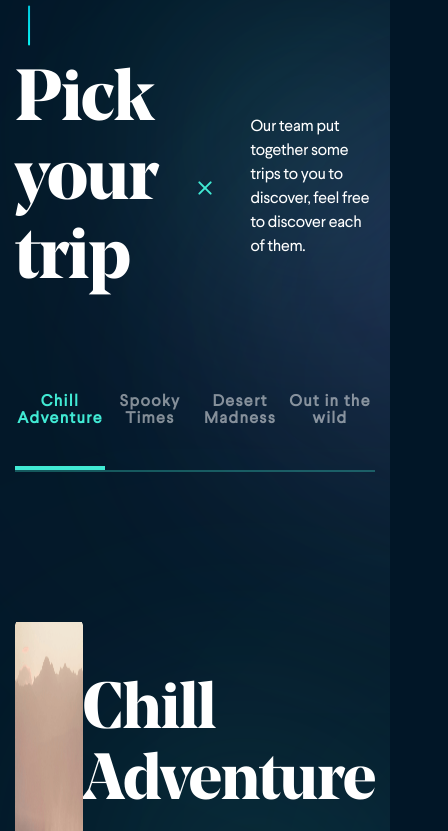
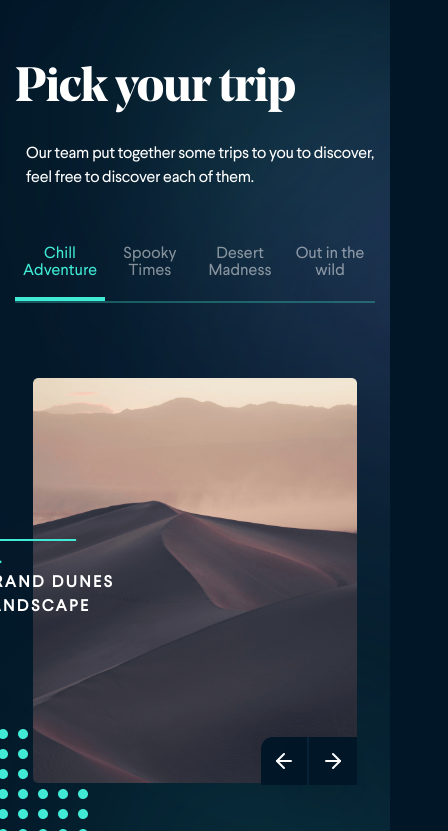
Before and after one commit to AdigaGhojah/assessment, a Vue app: page / in a window 390 px wide. Shown: the part 1013-1844 px from the top of the page, 448 px wide, since content can reach past the window. Built offline with nearby package versions, Linux system fonts and the light colour scheme; a web font is replaced by a local one.

Commit message:
finished responsive

```diff
--- a/src/App.vue
+++ b/src/App.vue
@@ -57,6 +57,9 @@ body {
   font-display: swap;
 }
 
+.flex-wrap{
+  flex-wrap: wrap;
+}
 .space-between {
   justify-content: space-between;
 }
--- a/src/components/button/button.vue
+++ b/src/components/button/button.vue
@@ -58,8 +58,7 @@ export default {
 }
 @media only screen and (max-width: 767.5px) {
   .btn {
-    width: 90px;
-    padding:0;
+    padding:0 24px;
     font-size: 14px;
     line-height: 48px;
     border-radius: 24px;
--- a/src/components/lowerComponent/lowerComponent.vue
+++ b/src/components/lowerComponent/lowerComponent.vue
@@ -1,7 +1,7 @@
 <template>
   <div id="lowerPart">
     <div class="container">
-      <div class="d-flex align-center">
+      <div class="d-flex align-center flex-wrap">
         <h3 class="section-title">Pick your trip</h3>
         <p class="sub-title">
           Our team put together some trips to you to discover, feel free to
@@ -47,14 +47,14 @@
           />
         </div>
       </div>
-      <share-icons cClass="horizontal" :showText="true"/>
+      <share-icons cClass="horizontal" :showText="true" />
     </div>
   </div>
 </template>
 
 <script>
 import cButton from "../button/button.vue";
-import ShareIcons from '../share-icons/share-icons.vue';
+import ShareIcons from "../share-icons/share-icons.vue";
 export default {
   components: {
     cButton,
@@ -65,6 +65,11 @@ export default {
 
 <!-- Add "scoped" attribute to limit CSS to this component only -->
 <style scoped>
+@media only screen and (min-width: 1920.5px) {
+  #lowerPart::after {
+    background-size: cover;
+  }
+}
 #lowerPart {
   width: 100%;
   position: relative;
@@ -77,7 +82,6 @@ export default {
   height: fill-available;
   top: 0;
   position: absolute;
-  /* background-image: url(/img/bg-lights.a643be40.svg); */
   background-image: url("~@/assets/imgs/bg-lights.svg");
   display: block;
   margin-top: -260px;
@@ -241,7 +245,7 @@ export default {
   height: 12px;
   border-top: 2px solid #41ead4;
   border-left: 2px solid #41ead4;
-  margin-top:-16px;
+  margin-top: -16px;
 }
 .img-number {
   font-weight: 800;
@@ -258,4 +262,92 @@ export default {
   line-height: 150%;
   letter-spacing: 0.15em;
 }
+@media only screen and (max-width: 1440px) {
+  .trip-card {
+    justify-content: center;
+    max-width: 100%;
+  }
+  .img-container {
+    margin-right: 75px;
+    max-width: 375px;
+  }
+  .trip-title {
+    font-size: 40px;
+  }
+}
+@media only screen and (max-width: 1024px) {
+  .trip-card {
+    flex-direction: column;
+    align-items: center;
+  }
+  .img-container {
+    margin-right: 0;
+  }
+  .section-title {
+    margin: 0 0 10px 0;
+    font-size: 56px;
+    width: 100%;
+  }
+  .sub-title {
+    margin-left: auto;
+  }
+  .sub-title::before,
+  .sub-title::after {
+    display: none;
+  }
+  .info-container {
+    margin-top: 56px;
+  }
+  .buttons-container {
+    bottom: 4px;
+  }
+  .img-controllers {
+    width: 48px;
+    height: 48px;
+  }
+}
+@media only screen and (max-width: 767.5px) {
+  #lowerPart {
+    background-size: cover;
+    padding-bottom: 50px;
+  }
+  .tabs {
+    margin: 40px 0 75px;
+  }
+  .tab {
+    padding-bottom: 16px;
+  }
+  .img-number,
+  .img-title {
+    font-size: 16px;
+  }
+  .img-brief {
+    transform: translate(53%, -50%);
+  }
+  .img-brief::before {
+    width: 95px;
+    height: 6px;
+    margin-top: -8px;
+  }
+  .img-container::after {
+    width: 115px;
+    height: 115px;
+  }
+}
+@media only screen and (max-width: 450px) {
+  .info-container .btn {
+    display: block;
+  }
+  .img-container {
+    max-width: 90%;
+  }
+  .section-title {
+    font-size: 48px;
+  }
+  .tab{
+    letter-spacing: normal;
+    font-size: 16px;
+    font-weight: normal;
+  }
+}
 </style>
--- a/src/components/share-icons/share-icons.vue
+++ b/src/components/share-icons/share-icons.vue
@@ -29,8 +29,6 @@ export default {
 <style scoped>
 span {
   width: 100%;
-  display: block;
-  order: 0;
   margin-bottom: 20px;
   font-weight: bold;
   font-size: 15px;
@@ -106,10 +104,40 @@ span {
 
   border: 2px solid #41ead4;
 }
+@media only screen and (max-width: 1440px) {
+  span {
+    text-align: right;
+  }
+  .share-page.horizontal {
+    padding-right: 16px;
+  }
+  .share-page,
+  .share-page.horizontal {
+    right: 16px;
+    justify-content: flex-end;
+  }
+  .share-page.horizontal::after {
+    right: 0;
+  }
+
+}
 @media only screen and (max-width: 767.5px) {
   .share-page {
     bottom: 5px;
-    right: 16px;
+  }
+  .share-page.horizontal {
+    position: relative;
+    bottom:0;
+    justify-content: center;
+    margin-top:16px;
+    padding-right: 0;
+    right: unset;
+  }
+  span{
+    text-align: center;
+  }
+  .share-page.horizontal::after {
+    right:unset;
   }
 }
 </style>
--- a/src/components/upperComponent/upperComponent.vue
+++ b/src/components/upperComponent/upperComponent.vue
@@ -18,8 +18,8 @@
         </p>
       </section>
       <!-- End Main Text -->
-      <shareIcons cClass="flex-column space-bottom"/>
-      <span class="scroll">SCROLL</span>
+      <shareIcons cClass="flex-column space-bottom" />
+      <span v-show="!scrolled" class="scroll">SCROLL</span>
     </div>
   </div>
 </template>
@@ -28,12 +28,41 @@
 import cHeader from "../header/header.vue";
 import shareIcons from "../share-icons/share-icons.vue";
 export default {
-  props: {
-    msg: String,
-  },
   components: {
     cHeader,
     shareIcons,
+  },
+  data() {
+    return {
+      limitPosition: 50,
+      scrolled: false,
+      lastPosition: 0,
+    };
+  },
+  methods: {
+    handleScroll() {
+      if (
+        this.lastPosition < window.scrollY &&
+        this.limitPosition < window.scrollY
+      ) {
+        this.scrolled = true;
+      }
+
+      if (
+        this.lastPosition > window.scrollY &&
+        this.limitPosition > window.scrollY
+      ) {
+        this.scrolled = false;
+      }
+
+      this.lastPosition = window.scrollY;
+    },
+  },
+  created() {
+    window.addEventListener("scroll", this.handleScroll);
+  },
+  destroyed() {
+    window.removeEventListener("scroll", this.handleScroll);
   },
 };
 </script>
@@ -87,7 +116,6 @@ h1 {
   line-height: 153px;
   letter-spacing: -0.02em;
   margin: 0 0 16px;
-
 }
 .sub-title {
   font-weight: bold;
@@ -103,7 +131,6 @@ h1 {
   font-size: 17px;
   line-height: 150%;
   margin: 0;
-
 }
 .scroll {
   /* bottom: 16px; */
@@ -115,8 +142,19 @@ h1 {
   display: inline-block;
   letter-spacing: 0.05em;
   z-index: 1;
-
+  animation: animation 1s infinite;
   position: relative;
+}
+@keyframes animation {
+  0% {
+    bottom: 256px;
+  }
+  50% {
+    bottom: 265px;
+  }
+  100% {
+    bottom: 256px;
+  }
 }
 .scroll::after {
   content: "";
@@ -137,8 +175,8 @@ h1 {
     background-position: center;
   }
   .main-text {
-    height: calc(100% - (82px + 100px + 100px));
-    padding-top: 100px;
+    height: calc(100% - (82px + 40px + 100px));
+    padding-top: 50px;
   }
 
   h1 {
@@ -162,6 +200,18 @@ h1 {
     left: -28px;
     height: 40px;
   }
-
+}
+@media only screen and (max-width: 450px) {
+@keyframes animation {
+  0% {
+    bottom: 235px;
+  }
+  50% {
+    bottom: 250px;
+  }
+  100% {
+    bottom: 235px;
+  }
+}
 }
 </style>
```
